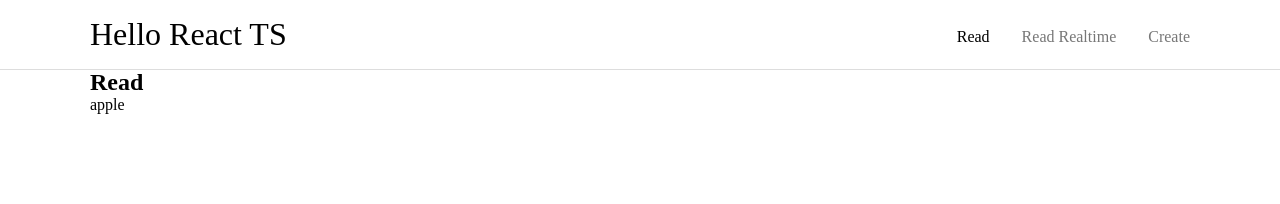
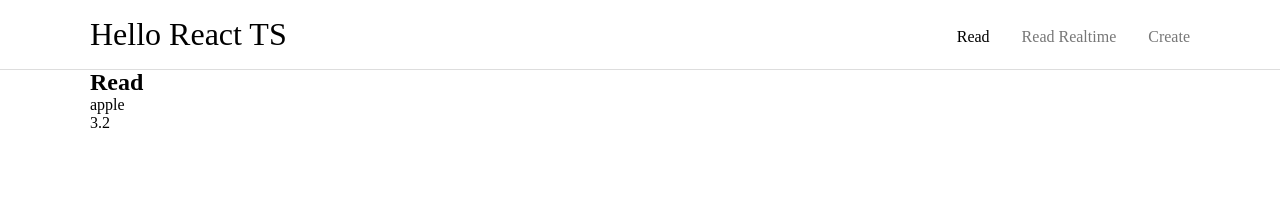
Before and after one commit to FNYukii/HelloTypeScript, a React (Create React App) app: page / in a window 1280 px wide. Shown: the top 204 px of the page. Built offline with nearby package versions, Linux system fonts and the light colour scheme.

Commit message:
feat: TypeScriptのデータ型を試した

```diff
--- a/src/screens/ReadScreen.tsx
+++ b/src/screens/ReadScreen.tsx
@@ -1,6 +1,7 @@
 function ReadScreen() {
 
     const fruits: string[] = ["apple", "orange"]
+    const num: number = 3.2
 
     return (
         <main>
@@ -8,6 +9,7 @@ function ReadScreen() {
                 <h2>Read</h2>
 
                 <p>{fruits[0]}</p>
+                <p>{num}</p>
             </div>
         </main>
     )
```
